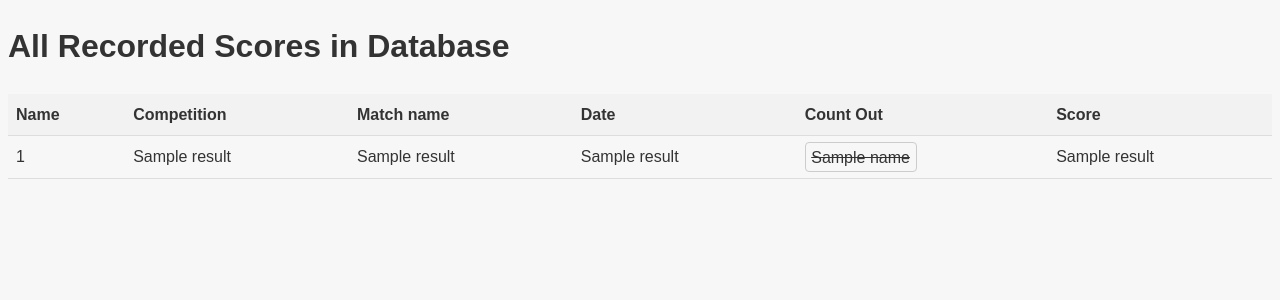
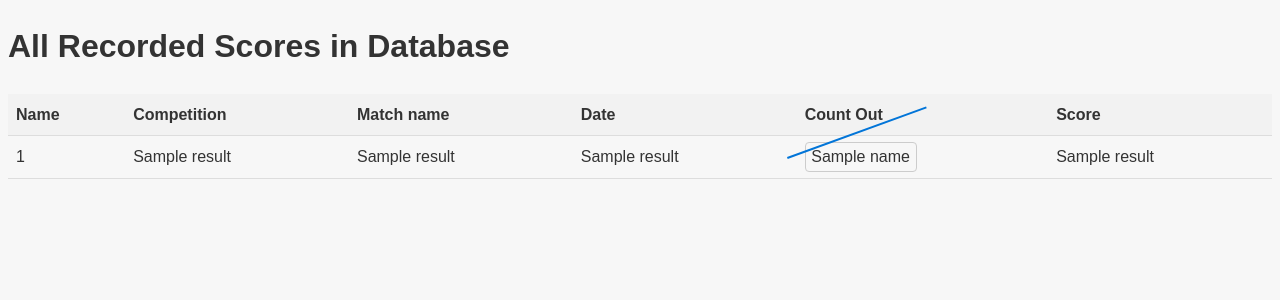
Before and after one commit to DAlexanderNZ/target-rifle-scores, a Flask app: template templates/allscores.html in a window 1280 px wide. Shown: the part 82-382 px from the top of the page. Run offline with Flask 3, Linux system fonts and the light colour scheme; the template is opened without the code that fills it: most values are stand-ins (such as "Sample title", 1, 10 or a date in 2020); parts of the project's set-up code (start-up, migrations or seed data) failed here and were passed over; some libraries are stand-ins or nearby versions.

Commit message:
updated css and redid converted shot strikethough

```diff
--- a/static/css/styles.css
+++ b/static/css/styles.css
@@ -1,5 +1,7 @@
 /* Global Styles */
-*, *::before, *::after {
+*,
+*::before,
+*::after {
     box-sizing: border-box;
 }
 
@@ -37,7 +39,8 @@ table {
     margin-bottom: 1em;
 }
 
-th, td {
+th,
+td {
     padding: 0.5em;
     text-align: left;
     border-bottom: 1px solid #ddd;
@@ -52,7 +55,9 @@ tr:nth-child(odd) {
 }
 
 /* Form Styles */
-select, .shot, .sighter {
+select,
+.shot,
+.sighter {
     border: 1px solid #ccc;
     border-radius: 0.25em;
     padding: 0.35em;
@@ -60,7 +65,9 @@ select, .shot, .sighter {
     font-size: 1em;
 }
 
-select:focus, .shot:focus, .sighter:focus {
+select:focus,
+.shot:focus,
+.sighter:focus {
     border-color: #0275d8;
     outline: none;
 }
@@ -105,7 +112,20 @@ select:focus, .shot:focus, .sighter:focus {
 
 /* Utility Classes */
 .converted {
-  text-decoration: line-through;
+    position: relative;
+    display: inline-block;
+}
+
+.converted::before {
+    content: '';
+    position: absolute;
+    top: 50%;
+    left: -25%;
+    right: -25%;
+    border-top: 2px solid; /* Set the color of the line with border-color */
+    border-color: #0275d8;
+    transform: rotate(-20deg); /* Adjust the angle as needed */
+    transform-origin: 0 0; /* Adjust the rotation point as needed */
 }
 
 .score-possible {
@@ -122,7 +142,9 @@ select:focus, .shot:focus, .sighter:focus {
         margin-bottom: 0.5em;
     }
 
-  table, th, td {
+    table,
+    th,
+    td {
         display: block;
     }
 
```
Lines whose indentation alone changed are shown as unchanged.
